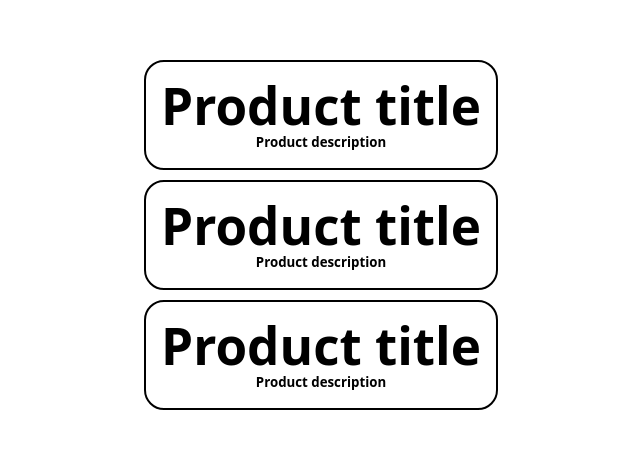
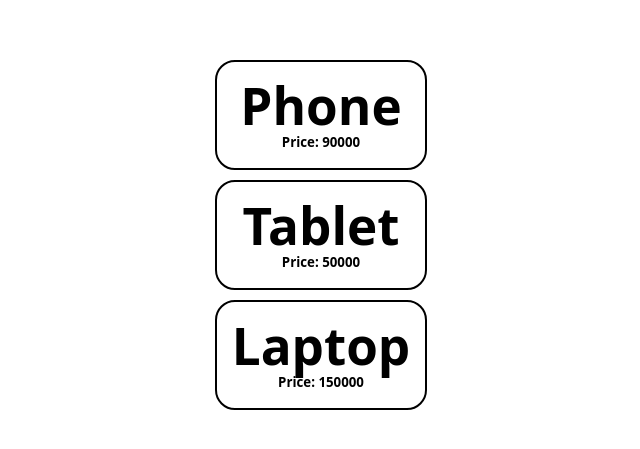
Before and after one commit to Jay-dodke/learn-react-revision, a React app: page / in a window 1280 px wide. Shown: the part 165-614 px from the top of the page, without its empty margins (319-959 px from the left). Built offline with nearby package versions, Linux system fonts and the light colour scheme; the HTML template or start-up script is replaced by a standard one.

Commit message:
Update the Prop

```diff
--- a/src/Product.jsx
+++ b/src/Product.jsx
@@ -1,9 +1,9 @@
 import "./Product.css";
-function Product() {
+function Product({title, Price}) {
   return (
     <div className="ProductCompont">
-      <h1>Product title</h1>
-      <h5>Product description</h5>
+      <h1>{title}</h1>
+      <h5>Price: {Price}</h5>
     </div>
   );
 }
--- a/src/ProductTab.jsx
+++ b/src/ProductTab.jsx
@@ -2,9 +2,9 @@ import Product from "./Product.jsx";
 function ProductTab() {
   return (
     <>
-      <Product />
-      <Product />
-      <Product />
+      <Product title="Phone" Price={90000} />
+      <Product title="Tablet" Price={50000} />
+      <Product title="Laptop" Price={150000} />
     </>
   );
 }
```
